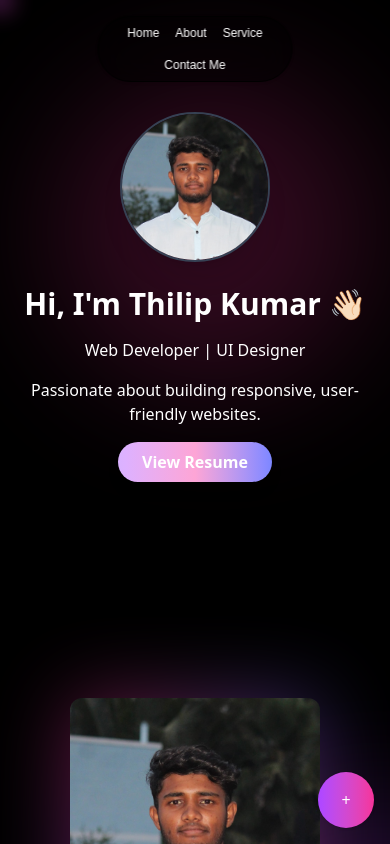
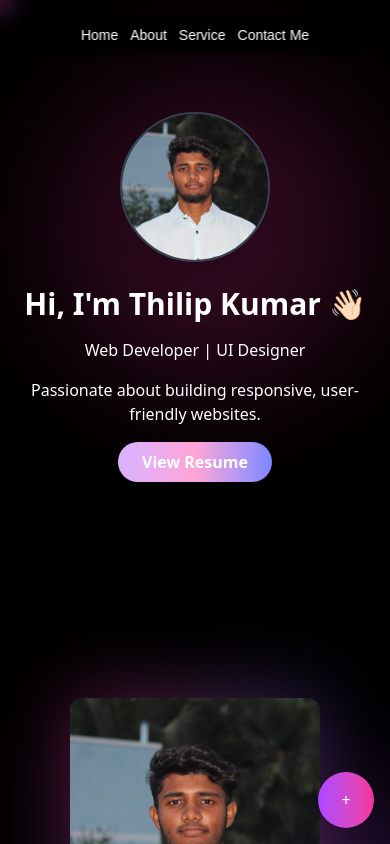
Before and after one commit to thiliphari31/portfolio, a Next.js app: page / in a window 390 px wide. Shown: the top 844 px of the page. Built offline with nearby package versions, Linux system fonts and the light colour scheme.

Commit message:
header change

```diff
--- a/src/Components/Header.tsx
+++ b/src/Components/Header.tsx
@@ -3,14 +3,35 @@
 
 export default function Header() {
   return (
-       <header className="fixed top-4 left-1/2 -translate-x-1/2 z-50 bg-black/50 backdrop-blur-lg border border-black rounded-full px-4 py-2 sm:px-6 sm:py-3 shadow w-auto max-w-[90%]">
-  <nav className="flex flex-wrap justify-center gap-4 sm:gap-6 text-xs sm:text-sm md:text-base text-white">
-    <a href="/" className="hover:text-blue-500 transition-colors">Home</a>
-    <a href="/About" className="hover:text-blue-500 transition-colors">About</a>
-    <a href="/Service" className="hover:text-blue-500 transition-colors">Service</a>
-    <a href="/ContactMe" className="hover:text-blue-500 transition-colors">Contact Me</a>
-  </nav>
-</header>
-
+    <header
+      className="
+        fixed
+        top-4 left-1/2 -translate-x-1/2
+        w-[90%]
+        sm:w-auto
+        z-50
+        bg-black/70
+        backdrop-blur-md
+        border border-black
+        rounded-full
+        px- py-2 sm:px-6 sm:py-3
+        shadow
+      "
+    >
+      <nav className="flex flex-wrap justify-center gap-3 sm:gap-6 text-sm sm:text-base text-white">
+        <a href="/" className="hover:text-blue-400 transition-colors">
+          Home
+        </a>
+        <a href="/About" className="hover:text-blue-400 transition-colors">
+          About
+        </a>
+        <a href="/Service" className="hover:text-blue-400 transition-colors">
+          Service
+        </a>
+        <a href="/ContactMe" className="hover:text-blue-400 transition-colors">
+          Contact Me
+        </a>
+      </nav>
+    </header>
   );
 }
```
